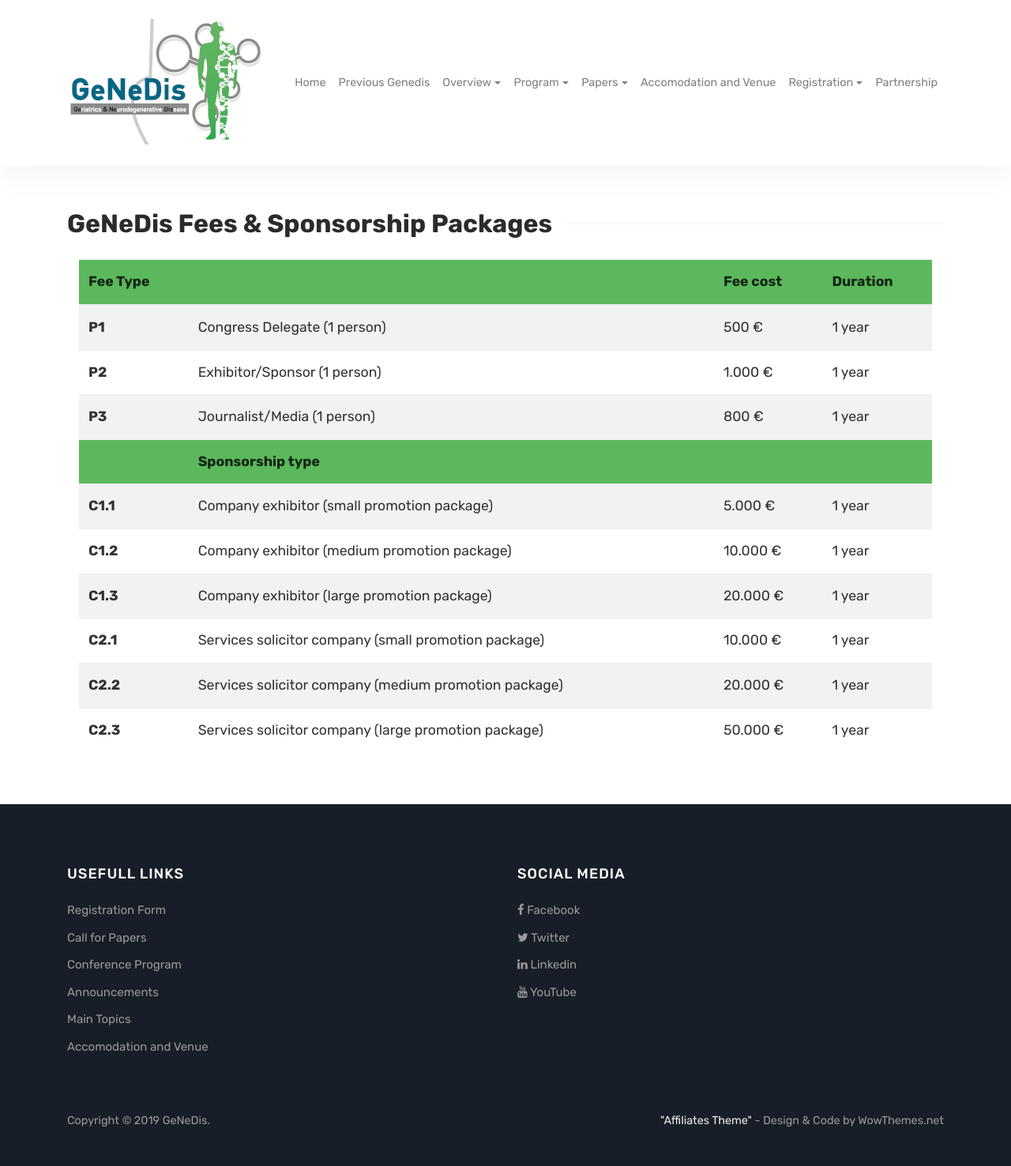
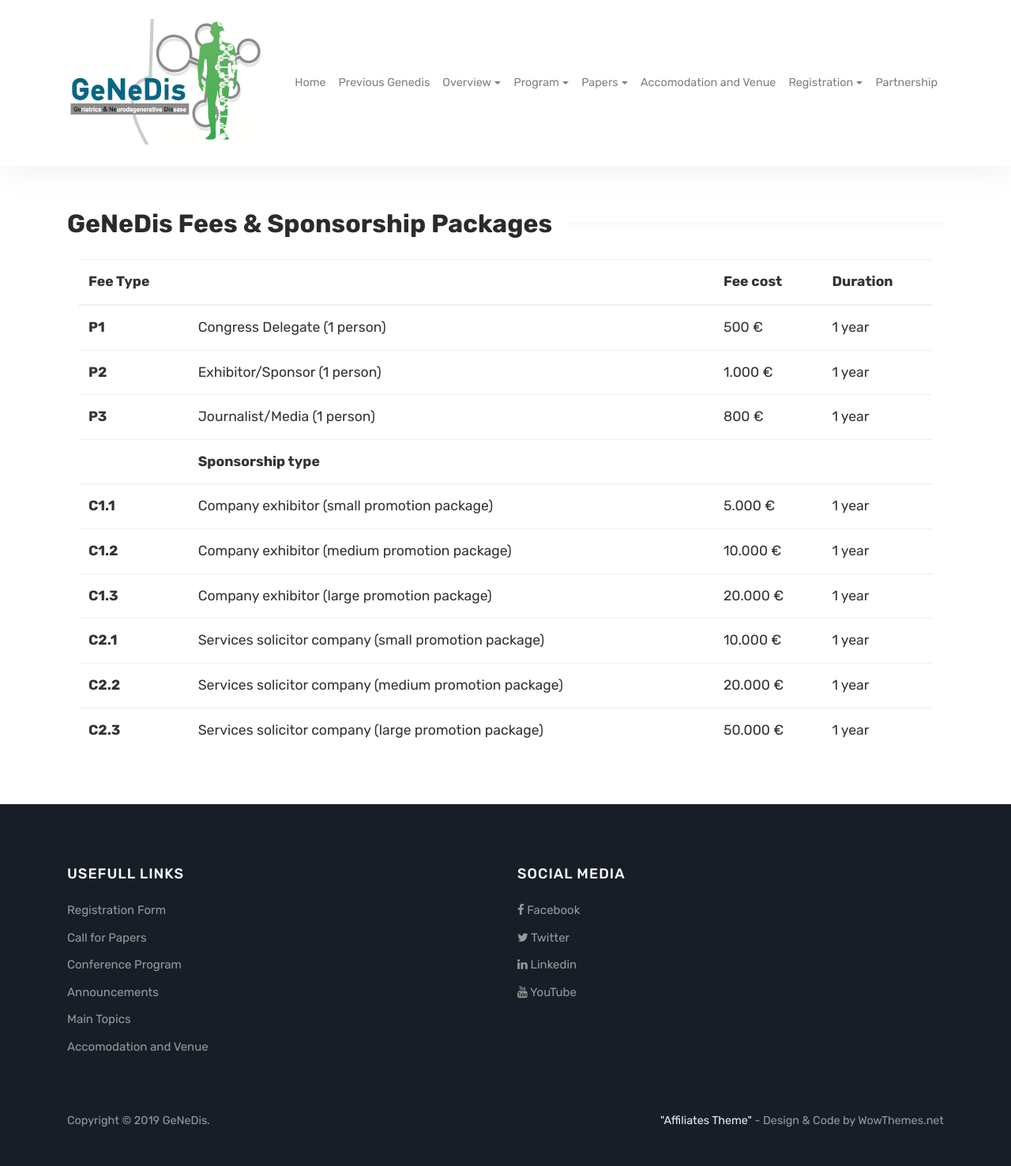
Before and after one commit to Covide-1797/genedis, a Jekyll site: the page built from pages/partnership.html, in a window 1280 px wide. Shown: the whole page at 79% size. Built offline with Jekyll 4.4.1, drawn with Linux system fonts in a browser that asks for light colours.

Commit message:
Update partnership.html

```diff
--- a/pages/partnership.html
+++ b/pages/partnership.html
@@ -6,9 +6,9 @@ title: GeNeDis Fees & Sponsorship Packages
 <div class="container">
     <div class="row">
         <div class="col-sm-12 table-responsive">
-            <table class="table table-striped">
+            <table class="table">
                 <thead>
-                    <tr class="bg-success">
+                    <tr class="bg-light">
                         <th scope="col">Fee Type</th>
                         <th scope="col"></th>
                         <th scope="col">Fee cost</th>
@@ -34,7 +34,7 @@ title: GeNeDis Fees & Sponsorship Packages
                         <td>800 €</td>
                         <td>1 year</td>
                     </tr>
-                    <tr class="bg-success">
+                    <tr class="bg-light">
                         <th scope="row"></th>
                         <td><strong>Sponsorship type</strong></td>
                         <td></td>
```
